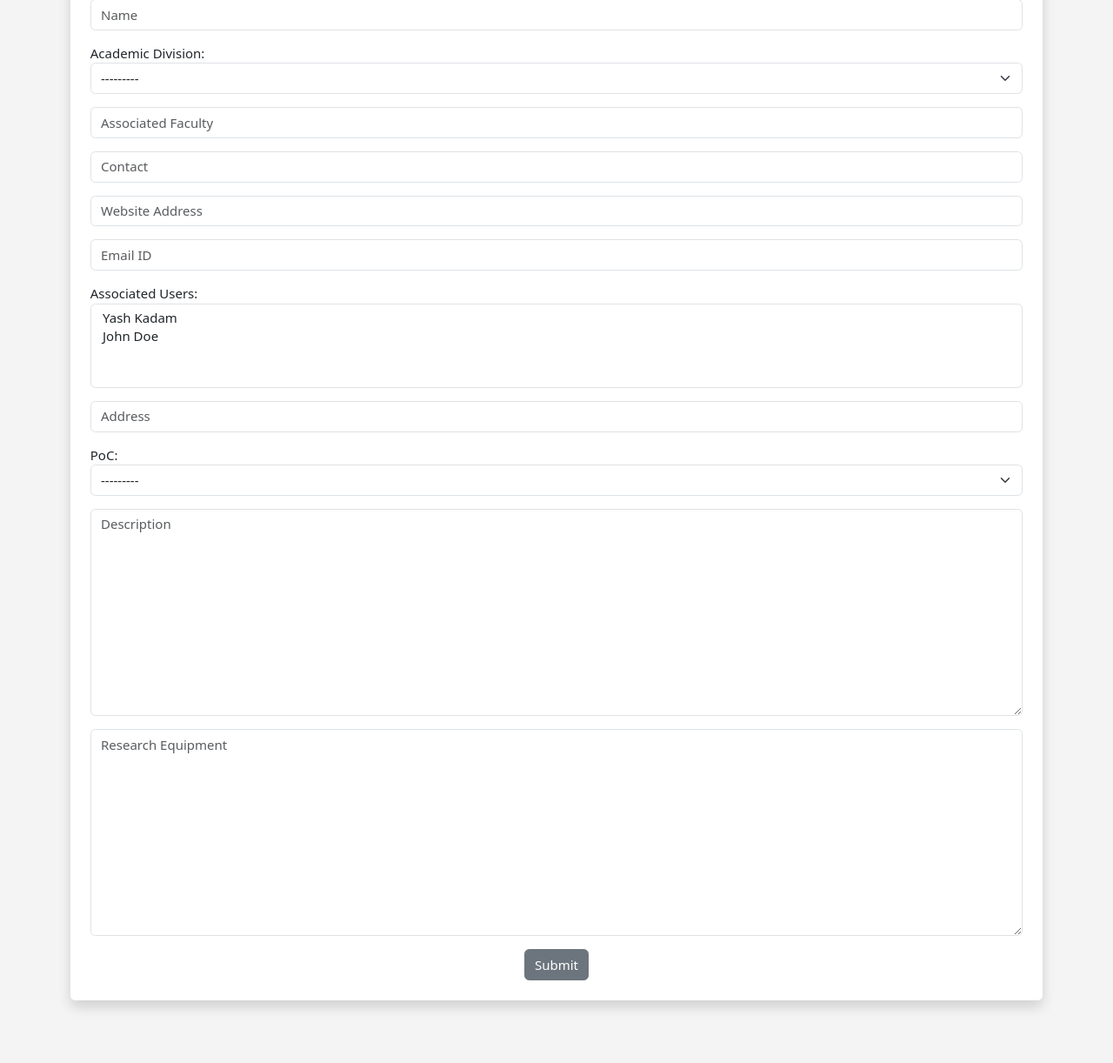
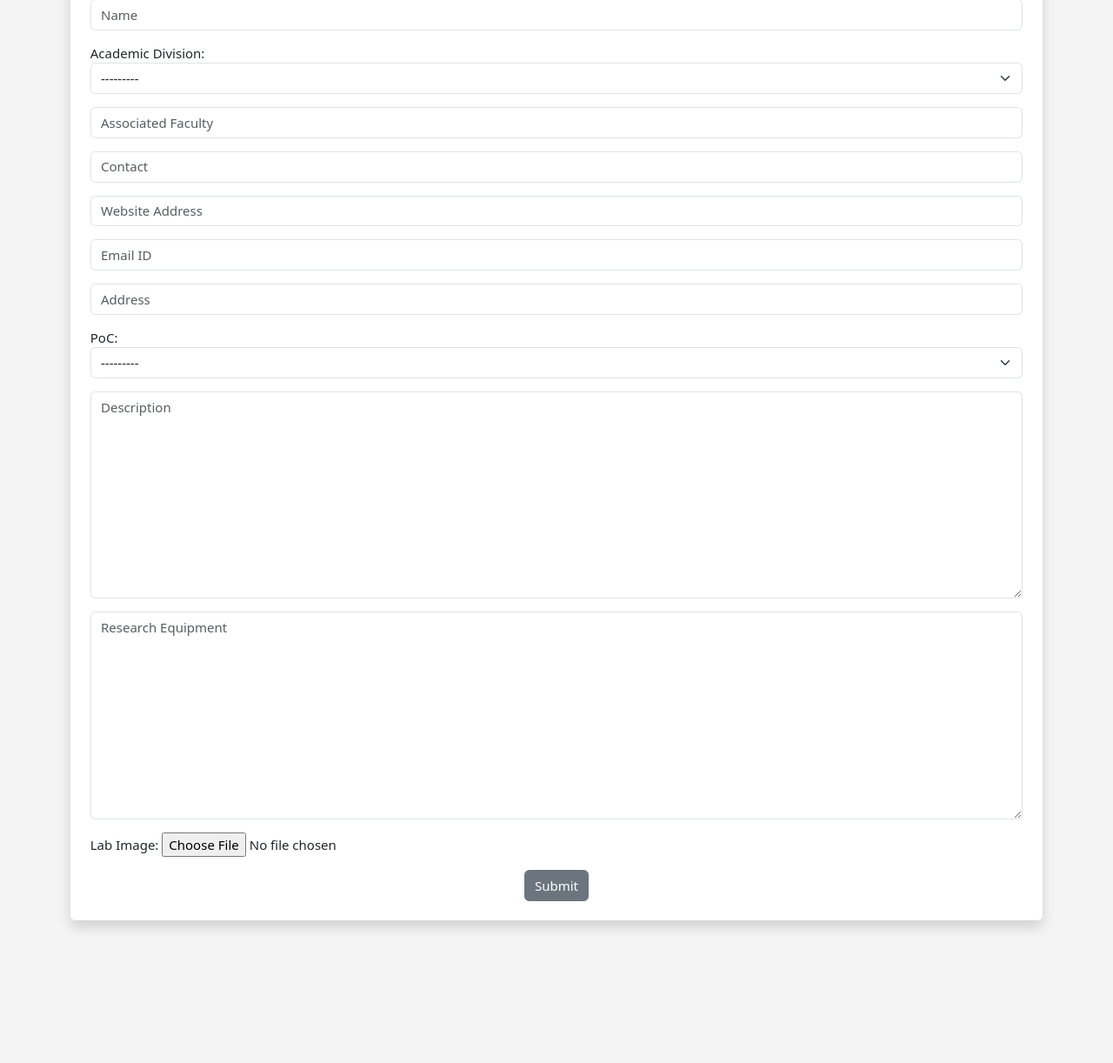
Before and after one commit to AnimeshN/resex-django, a Django app: page /add_lab in a window 1280 px wide. Shown: the part 196-1418 px from the top of the page at 87% size. Run offline with Django 4.2, Linux system fonts and the light colour scheme; a user stored in the database is signed in; data comes from the database, SQL or seed files in the repository.

Commit message:
Added Image to Lab Pages and a way to store and update them

```diff
--- a/resex/labs/forms.py
+++ b/resex/labs/forms.py
@@ -28,7 +28,7 @@ class Lab_Form_Admin(ModelForm):
 	class Meta:
 		model = Lab
 		# fields = "__all__"
-		fields = ('name','academic_division','faculty', 'contact','web', 'email_address', 'associated_users', 'address', 'poc_manager', 'description','research_equipment')
+		fields = ('name','academic_division','faculty', 'contact','web', 'email_address', 'address', 'poc_manager', 'description','research_equipment', 'lab_image')
 		labels = {
 			'name': '',
 			'academic_division': 'Academic Division',
@@ -36,11 +36,12 @@ class Lab_Form_Admin(ModelForm):
 			'contact': '',
 			'web': '',
 			'email_address': '',
-			'associated_users':'Associated Users',
+			# 'associated_users':'Associated Users',
 			'address': '',
             'poc_manager': 'PoC',
 			'description': '',
 			'research_equipment': '',
+			'lab_image': 'Lab Image',
 		}
 
 		widgets = {
@@ -61,7 +62,7 @@ class Lab_Form(ModelForm):
 	class Meta:
 		model = Lab
 		# fields = "__all__"
-		fields = ('name','academic_division','faculty', 'contact','web', 'email_address',  'associated_users', 'address', 'description','research_equipment')
+		fields = ('name','academic_division','faculty', 'contact','web', 'email_address',  'address', 'description','research_equipment', 'lab_image')
 		labels = {
 			'name': '',
 			'academic_division': 'Academic Division',
@@ -69,10 +70,11 @@ class Lab_Form(ModelForm):
 			'contact': '',
 			'web': '',
 			'email_address': '',
-			'associated_users':'Associated Users',
+			# 'associated_users':'Associated Users',
 			'address': '',
 			'description': '',
 			'research_equipment': '',
+			'lab_image': 'Lab Image',
 		}
 
 		widgets = {
--- a/resex/labs/models.py
+++ b/resex/labs/models.py
@@ -33,14 +33,15 @@ class Lab(models.Model):
 	academic_division = models.ForeignKey(Academic_Division, blank=True, null=True, on_delete=models.SET_NULL)
 	faculty = models.CharField('Faculty associated', blank=True, max_length=256)
 	contact = models.CharField('Contact number', max_length=256, blank=True)
-	#photo = models.ImageField()
 	description = models.TextField(blank=True)
 	research_equipment = models.TextField(blank=True)
 	web = models.URLField('Website address', blank=True)
 	email_address = models.EmailField('Email Address', max_length=128, blank=True)
-	associated_users = models.ManyToManyField(ResExUser, blank=True)
+	# associated_users = models.ManyToManyField(ResExUser, blank=True)
 	address = models.CharField('Address', max_length=256, blank=True)
 	poc_manager = models.ForeignKey(User, blank=False, null=True, on_delete=models.SET_NULL)
+	lab_image = models.ImageField(null=True, blank=True, upload_to="images/")
+	approved = models.BooleanField('Approved', default=False)
 
 	# Below part allows you to access DB from admin page
 	def __str__(self):
--- a/resex/labs/templates/labs/add_lab.html
+++ b/resex/labs/templates/labs/add_lab.html
@@ -16,7 +16,7 @@
 
 			{% else %}
 
-				<form action="" method=POST>
+				<form action="" method=POST enctype="multipart/form-data">
 					{% csrf_token %}
 					{{ form.as_p }}
 					<center>
--- a/resex/labs/templates/labs/lab_list.html
+++ b/resex/labs/templates/labs/lab_list.html
@@ -9,6 +9,7 @@
     		<th align="left" width="450">Department</th>
 		</tr>
 	{% for lab in labs %}
+	{% if lab.approved %}
 	<tr>
 			<td>
 				<a href="{% url 'show-lab' lab.id %}">{{ lab }}</a> <br>
@@ -17,7 +18,7 @@
 				 <a href="{% url 'show-acad-div' lab.academic_division.id %}">{{ lab.academic_division }}</a>
 			</td>
 		</tr>
-
+	{% endif %}
 	{% endfor %}
 	</table>
 	<br><br>
--- a/resex/labs/templates/labs/update_lab.html
+++ b/resex/labs/templates/labs/update_lab.html
@@ -9,7 +9,7 @@
 
 			<h1>Update Lab</h1>
 			<br>
-			<form action="" method=POST>
+			<form action="" method=POST enctype="multipart/form-data">
 				{% csrf_token %}
 				{{ form.as_p }}
 				<br>
--- a/resex/labs/views.py
+++ b/resex/labs/views.py
@@ -81,7 +81,7 @@ def delete_lab(request,lab_id):
 
 def update_lab(request, lab_id):
 	lab = Lab.objects.get(pk=lab_id)
-	form = Lab_Form(request.POST or None, instance=lab)
+	form = Lab_Form(request.POST or None, request.FILES or None, instance=lab)
 	if form.is_valid():
 		form.save()
 		return redirect('list-labs')
@@ -96,7 +96,7 @@ def add_lab(request):
 	if request.method == "POST":
 
 		if request.user.is_superuser:
-			form = Lab_Form_Admin(request.POST)
+			form = Lab_Form_Admin(request.POST, request.FILES)
 			if form.is_valid():
 				form.save()
 				return HttpResponseRedirect('/add_lab?submitted=True')
--- a/resex/resex/urls.py
+++ b/resex/resex/urls.py
@@ -1,12 +1,14 @@
 from django.contrib import admin
 from django.urls import path, include
+from django.conf import settings
+from django.conf.urls.static import static
 
 urlpatterns = [
     path('admin/', admin.site.urls),
     path('', include('labs.urls')),
     path('members/', include('django.contrib.auth.urls')),
     path('members/', include('members.urls')),
-]
+]+ static(settings.MEDIA_URL, document_root=settings.MEDIA_ROOT)
 
 
 admin.site.site_header = "ResEx Administration Page"
```
Also changed, not shown: resex/labs/admin.py (+6 -1 lines), resex/labs/templates/labs/lab.html (+19 -4 lines), resex/resex/settings.py (+7 -0 lines), resex/db.sqlite3, resex/labs/migrations/0013_lab_lab_image.py (added), resex/labs/migrations/0014_remove_lab_associated_users.py (added), resex/labs/migrations/0015_lab_approved.py (added), resex/media/images/IMG_20220708_151259.jpg (added), resex/media/images/IMG_20220708_151259_JApJkRq.jpg (added), resex/media/images/IMG_20220708_151259_dBUdmha.jpg (added), resex/media/images/RZcurves_memory_a_varying.png (added).
